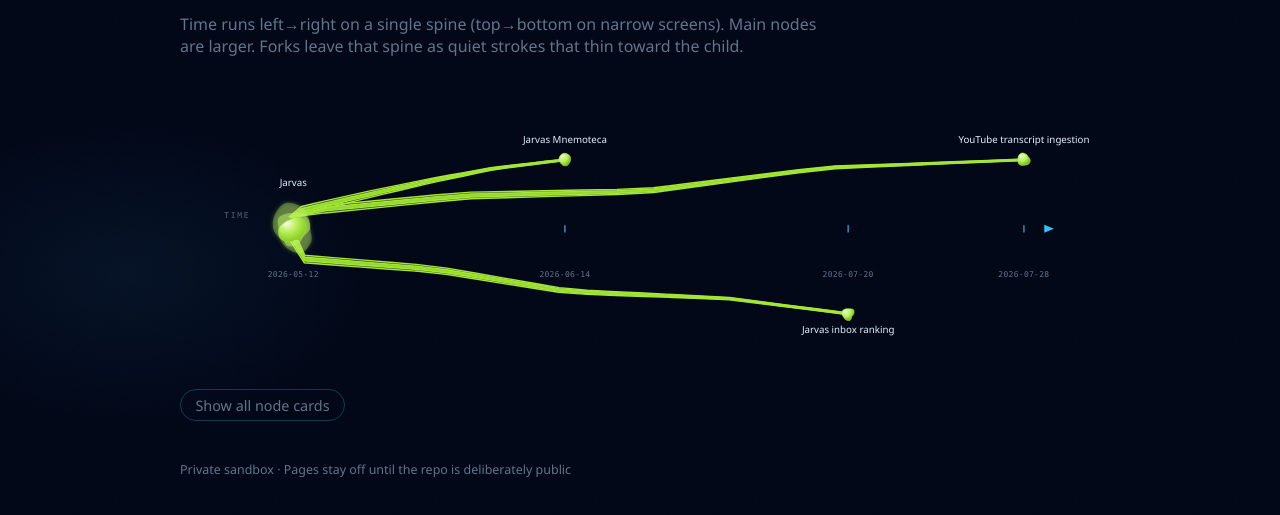
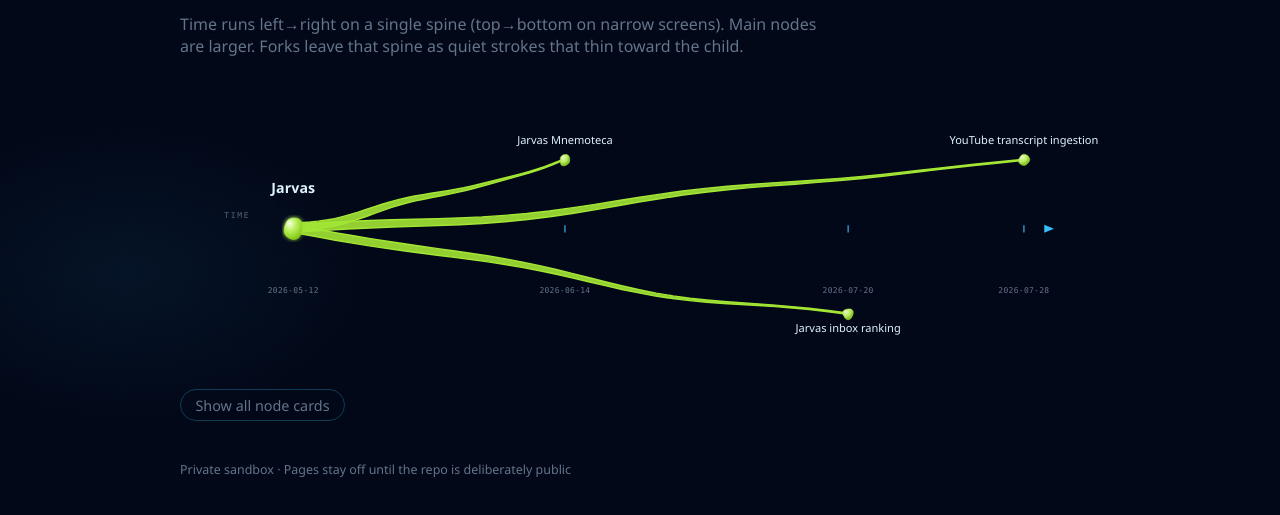
Before and after one commit to peterdays/loom, a plain HTML site: page public/index.html in a window 1280 px wide. Shown: the part 207-722 px from the top of the page. Drawn offline with Linux system fonts and the light colour scheme.

Commit message:
Refine organic timeline hyphae

```diff
--- a/public/app.js
+++ b/public/app.js
@@ -168,7 +168,7 @@
   // Leave deliberate breathing room above and below the horizontal spine:
   // hub halos, titles, and chronology labels should never compete.
   let maxUp = 104;
-  let maxDown = 82;
+  let maxDown = 108;
   let maxRight = 210;
   for (const item of items) {
     const c = Math.abs(crossOf(item.side));
@@ -321,134 +321,47 @@
 }
 
 /**
- * Build the main hypha point chain: peel off the straight time spine, then
- * meander. Amplitude / sample density / jitter come from fork style.
- * Seeded from child project id. Nested sibling lanes stay quieter.
+ * One cubic centerline per hypha. It starts and ends on the actual node rims,
+ * so sibling forks fan out naturally without a stack of center-originating
+ * strokes. Sampling this single curve later gives its closed tapered outline.
  */
-function moldHyphaPoints(p, c, vertical, rnd, style) {
-  const st = style || FORK_STYLES[DEFAULT_FORK_STYLE];
+function moldHyphaPoints(p, c, vertical, rnd) {
   const nested = (p.side || 0) !== 0;
-  const spine = p.spine ?? (vertical ? p.x : p.y);
   const dx = c.x - p.x;
   const dy = c.y - p.y;
-  const dist = Math.hypot(dx, dy) || 1;
-  const ampScale = st.ampScale ?? 1;
-  const midScale = st.midScale ?? 1;
-  const peelScale = st.peelScale ?? 1;
-  const microScale = st.microScale ?? 1;
-  const pointJitter = st.jitter ?? 0;
-
-  let outX = 0;
-  let outY = 0;
-  if (vertical) outX = Math.sign(c.x - spine) || 1;
-  else outY = Math.sign(c.y - spine) || Math.sign(c.side) || -1;
-
-  // Peel off the spine before wandering. Downward forks clear the date labels.
-  let peel = 0;
-  if (!nested) peel = vertical ? 28 : (outY > 0 ? 46 : 26);
-  peel = Math.min(peel * peelScale, dist * 0.4);
-  const ampBase = nested
-    ? Math.min(10, 4.5 + dist * 0.032)
-    : Math.min(30, 13 + dist * 0.032);
-  const amp = ampBase * ampScale;
-
-  const pts = [{ x: p.x, y: p.y }];
-  const latX = vertical ? 0 : 1;
-  const latY = vertical ? 1 : 0;
-  if (peel > 6) {
-    // Calm/ribbon: fewer peel waypoints → smoother organic leave.
-    const peelSteps = midScale < 0.4 ? 2 : midScale < 0.55 ? 3 : 4;
-    const j1 = (rnd() * 2 - 1) * Math.min(9, amp * 0.48);
-    const j2 = (rnd() * 2 - 1) * Math.min(7, amp * 0.32);
-    if (peelSteps <= 2) {
-      pts.push({
-        x: p.x + outX * peel * 0.45 + latX * j1 * 0.5,
-        y: p.y + outY * peel * 0.45 + latY * j1 * 0.5,
-      });
-      pts.push({
-        x: p.x + outX * peel + latX * j2 * 0.35,
-        y: p.y + outY * peel + latY * j2 * 0.35,
-      });
-    } else if (peelSteps === 3) {
-      pts.push({
-        x: p.x + outX * peel * 0.35 + latX * j1,
-        y: p.y + outY * peel * 0.35 + latY * j1,
-      });
-      pts.push({
-        x: p.x + outX * peel * 0.72 + latX * j2 * 0.45,
-        y: p.y + outY * peel * 0.72 + latY * j2 * 0.45,
-      });
-      pts.push({
-        x: p.x + outX * peel + latX * j2 * 0.4,
-        y: p.y + outY * peel + latY * j2 * 0.4,
-      });
-    } else {
-      pts.push({
-        x: p.x + outX * peel * 0.32 + latX * j1,
-        y: p.y + outY * peel * 0.32 + latY * j1,
-      });
-      pts.push({
-        x: p.x + outX * peel * 0.62 + latX * j2 * 0.4,
-        y: p.y + outY * peel * 0.62 + latY * j2 * 0.4,
-      });
-      pts.push({
-        x: p.x + outX * peel * 0.88 + latX * j2,
-        y: p.y + outY * peel * 0.88 + latY * j2,
-      });
-      pts.push({
-        x: p.x + outX * peel + latX * j2 * 0.55,
-        y: p.y + outY * peel + latY * j2 * 0.55,
-      });
-    }
+  const centerDist = Math.hypot(dx, dy) || 1;
+  const ux = dx / centerDist;
+  const uy = dy / centerDist;
+  const startR = nodeRadius(p) * 0.94;
+  const endR = nodeRadius(c) * 0.96;
+  const start = { x: p.x + ux * startR, y: p.y + uy * startR };
+  const end = { x: c.x - ux * endR, y: c.y - uy * endR };
+  const dist = Math.hypot(end.x - start.x, end.y - start.y) || 1;
+  const nx = -uy;
+  const ny = ux;
+  const signedSway = () => (rnd() < 0.5 ? -1 : 1) * (0.45 + rnd() * 0.55);
+  // Constrained, uneven drift: more like a growing hypha than a broad S-curve.
+  const bend = signedSway() * Math.min(nested ? 6 : 14, dist * 0.055);
+  const twistA = signedSway() * Math.min(nested ? 4 : 8, dist * 0.032);
+  const twistB = signedSway() * Math.min(nested ? 2 : 4, dist * 0.016);
+  const phaseA = rnd() * Math.PI * 2;
+  const phaseB = rnd() * Math.PI * 2;
+  const c1 = { x: start.x + ux * dist * 0.32 + nx * bend, y: start.y + uy * dist * 0.32 + ny * bend };
+  const c2 = { x: end.x - ux * dist * 0.25 + nx * bend * 0.45, y: end.y - uy * dist * 0.25 + ny * bend * 0.45 };
+  const pts = [];
+  for (let i = 0; i <= 24; i++) {
+    const t = i / 24;
+    const mt = 1 - t;
+    const sway = Math.sin(Math.PI * t) * (
+      twistA * Math.sin(Math.PI * 2 * t + phaseA) +
+      twistB * Math.sin(Math.PI * 4 * t + phaseB)
+    );
+    pts.push({
+      x: mt ** 3 * start.x + 3 * mt ** 2 * t * c1.x + 3 * mt * t ** 2 * c2.x + t ** 3 * end.x + nx * sway,
+      y: mt ** 3 * start.y + 3 * mt ** 2 * t * c1.y + 3 * mt * t ** 2 * c2.y + t ** 3 * end.y + ny * sway,
+    });
   }
-
-  const ax = pts[pts.length - 1].x;
-  const ay = pts[pts.length - 1].y;
-  const ex = c.x - ax;
-  const ey = c.y - ay;
-  const el = Math.hypot(ex, ey) || 1;
-  const pxn = -ey / el;
-  const pyn = ex / el;
-  const ox = vertical ? outX : 0;
-  const oy = vertical ? 0 : outY;
-  const denseMid = el < 70 ? 3 : el < 140 ? 5 : el < 240 ? 7 : el < 380 ? 9 : 11;
-  const nMid = Math.max(2, Math.round(denseMid * midScale));
-  let prevT = 0.04;
-  for (let i = 1; i <= nMid; i++) {
-    const t = i / (nMid + 1);
-    const jitter = (rnd() - 0.5) * (0.06 + 0.04 * midScale);
-    const tt = Math.min(0.94, Math.max(prevT + 0.05, t + jitter));
-    prevT = tt;
-    const taper = Math.sin(Math.PI * tt);
-    // Ribbon uses a low midScale, so the meander stays a gentle S-curve.
-    const flipChance = midScale > 0.55 ? 0.18 : 0.06;
-    const side = (i % 2 === 0 ? 1 : -1) * (rnd() < flipChance ? -1 : 1);
-    const gain = midScale > 0.55 ? (0.35 + rnd() * 0.9) : (0.45 + rnd() * 0.45);
-    const micro = (rnd() * 2 - 1) * amp * 0.22 * taper * microScale;
-    const w = side * gain * amp * taper + micro;
-    const outwardBoost = (0.1 + rnd() * 0.42) * amp * taper * (nested ? 0.18 : 1) * Math.min(1, ampScale + 0.2);
-    let x = ax + ex * tt + pxn * w + ox * outwardBoost;
-    let y = ay + ey * tt + pyn * w + oy * outwardBoost;
-    if (!nested && !vertical) {
-      if (outY < 0) y = Math.min(y, spine - 7);
-      else y = Math.max(y, spine + 44);
-    } else if (!nested && vertical) {
-      x = Math.max(x, spine + 10);
-    }
-    pts.push({ x, y });
-  }
-  pts.push({ x: c.x, y: c.y });
-
-  // Paper-pen jitter for ink-etched (skip endpoints so nodes stay clean).
-  if (pointJitter > 0 && pts.length > 2) {
-    for (let i = 1; i < pts.length - 1; i++) {
-      pts[i] = {
-        x: pts[i].x + (rnd() * 2 - 1) * pointJitter,
-        y: pts[i].y + (rnd() * 2 - 1) * pointJitter,
-      };
-    }
-  }
-  return { pts, nested, amp, el, outX, outY, spine };
+  return { pts, nested, amp: Math.abs(bend), el: dist, outX: ux, outY: uy, spine: p.spine };
 }
 
 /**
@@ -567,7 +480,7 @@
  * keeps thinning instead of dropping to a constant stroke.
  */
 function taperRibbon(pts, t0, t1, widthAt) {
-  const steps = 20;
+  const steps = 32;
   const left = [];
   const right = [];
   const span = Math.max(0.08, t1 - t0);
@@ -626,22 +539,22 @@
  */
 function organicBlob(cx, cy, radius, seed) {
   const rnd = mulberry32(hashSeed(String(seed || "blob")));
-  const count = 10;
-  const amp1 = 0.12 + rnd() * 0.07;
-  const amp2 = 0.055 + rnd() * 0.04;
+  const count = 12;
+  const amp1 = 0.055 + rnd() * 0.035;
+  const amp2 = 0.022 + rnd() * 0.02;
   const f1 = 2 + Math.floor(rnd() * 2);
   const f2 = 3 + Math.floor(rnd() * 2);
   const ph1 = rnd() * Math.PI * 2;
   const ph2 = rnd() * Math.PI * 2;
   const bulgeAt = rnd() * Math.PI * 2;
-  const bulge = 0.17 + rnd() * 0.11;
+  const bulge = 0.08 + rnd() * 0.06;
   const pts = [];
   for (let i = 0; i < count; i++) {
     const t = (i / count) * Math.PI * 2;
     let k = 1 + amp1 * Math.sin(f1 * t + ph1) + amp2 * Math.sin(f2 * t + ph2);
     const dAng = Math.atan2(Math.sin(t - bulgeAt), Math.cos(t - bulgeAt));
     k += bulge * Math.exp(-(dAng * dAng) / 0.28);
-    const rr = Math.max(radius * 0.72, radius * k);
+    const rr = Math.max(radius * 0.86, radius * k);
     pts.push({ x: cx + Math.cos(t) * rr, y: cy + Math.sin(t) * rr });
   }
   return closedBlob(pts);
@@ -650,7 +563,7 @@
 /** The same deterministic radius is used by both the blob and its hyphae. */
 function nodeRadius(n) {
   const rnd = mulberry32(hashSeed(String(n.id || "") + ":size"));
-  return (n.depth || 0) === 0 ? 13.4 + rnd() * 1.4 : 6.2 + rnd() * 0.9;
+  return (n.depth || 0) === 0 ? 10.8 + rnd() * 1.1 : 5.6 + rnd() * 0.7;
 }
 
 function nodeShape(n, kind) {
@@ -690,13 +603,11 @@
     const hub = (n.depth || 0) === 0;
     const core = nodeRadius(n);
     const fill = hub ? "hubBlobGradient" : "tipBlobGradient";
-    const body = `<path class="orb orb-blob" style="fill: url(#${fill})" d="${organicBlob(n.x, n.y, core, String(n.id || "") + ":core")}"/>`;
-    if (!hub) return body;
-    const halo = core * 1.7;
-    const mid = core * 1.28;
-    return `<path class="orb orb-halo" d="${organicBlob(n.x, n.y, halo, String(n.id || "") + ":halo")}"${glow}/>` +
-      `<path class="orb orb-mid" d="${organicBlob(n.x, n.y, mid, String(n.id || "") + ":mid")}"/>` +
-      body;
+    const body = `<path class="orb orb-blob${hub ? " hub-orb" : ""}" style="fill: url(#${fill})" d="${organicBlob(n.x, n.y, core, String(n.id || "") + ":shape")}"${hub ? glow : ""}/>`;
+    if (!hub) {
+      return body;
+    }
+    return body;
   }
   return `<circle class="orb" cx="${n.x}" cy="${n.y}" r="${r}"${glow}/>`;
 }
@@ -704,6 +615,7 @@
 function nodeLabel(n, opts) {
   const label = escapeHtml(n.title || "");
   const vertical = n.vertical;
+  const labelClass = (n.depth || 0) === 0 ? "node-label node-label-root" : "node-label node-label-child";
   if (vertical) {
     const tx = n.x + ((n.depth || 0) === 0 ? nodeRadius(n) * 1.7 + 12 : nodeRadius(n) + 10);
     if (opts.stamp) {
@@ -712,10 +624,10 @@
       const ty = n.y - th / 2 - 7;
       return `<g class="stamp-label">
         <rect class="stamp" x="${tx}" y="${ty}" width="${tw}" height="${th}"/>
-        <text x="${tx + 5}" y="${ty + 10.5}" text-anchor="start">${label}</text>
+        <text class="${labelClass}" x="${tx + 5}" y="${ty + 10.5}" text-anchor="start">${label}</text>
       </g>`;
     }
-    return `<text x="${tx}" y="${n.y - 2}" text-anchor="start">${label}</text>`;
+    return `<text class="${labelClass}" x="${tx}" y="${n.y - 2}" text-anchor="start">${label}</text>`;
   }
   const outward = n.side === 0 ? -1 : Math.sign(n.side);
   if (opts.stamp) {
@@ -725,12 +637,12 @@
     const tyBox = outward < 0 ? n.y - (n.side === 0 ? 36 : 28) : n.y + 14;
     return `<g class="stamp-label">
       <rect class="stamp" x="${tx}" y="${tyBox}" width="${tw}" height="${th}"/>
-      <text x="${n.x}" y="${tyBox + 10.5}" text-anchor="middle">${label}</text>
-    </g>`;
+      <text class="${labelClass}" x="${n.x}" y="${tyBox + 10.5}" text-anchor="middle">${label}</text>
+      </g>`;
   }
-  const lift = n.side === 0 ? ((n.depth || 0) === 0 ? 48 : 24) : nodeRadius(n) + 12;
+  const lift = n.side === 0 ? ((n.depth || 0) === 0 ? 40 : 22) : nodeRadius(n) + 12;
   const ty = outward < 0 ? n.y - lift : n.y + nodeRadius(n) + 15;
-  return `<text x="${n.x}" y="${ty}" text-anchor="middle">${label}</text>`;
+  return `<text class="${labelClass}" x="${n.x}" y="${ty}" text-anchor="middle">${label}</text>`;
 }
 
 
@@ -822,7 +734,7 @@
     if (vertical) {
       return `<text class="tick-label" x="${spine - 8}" y="${n.main + 3}" text-anchor="end">${date}</text>`;
     }
-    return `<text class="tick-label" x="${n.main}" y="${spine + 54}" text-anchor="middle">${date}</text>`;
+    return `<text class="tick-label" x="${n.main}" y="${spine + 72}" text-anchor="middle">${date}</text>`;
   }).join("");
 
   const branches = nodes.filter((n) => n.parent && byId[n.parent]).map((n) => {
@@ -831,31 +743,18 @@
     if (opts.edges === "mold") {
       const bundle = moldForkBundle(parent, n, vertical);
       const { start, end } = forkTaperWidths(parent.depth || 0);
-      let len = 0;
-      for (let i = 1; i < bundle.pts.length; i++) {
-        len += Math.hypot(bundle.pts[i].x - bundle.pts[i - 1].x, bundle.pts[i].y - bundle.pts[i - 1].y);
-      }
-      len = Math.max(1, len);
-      const parentR = nodeRadius(parent);
-      const childR = nodeRadius(n);
-      const t0 = Math.min(0.42, parentR / len);
-      const t1 = Math.max(t0 + 0.2, 1 - childR / len);
       const ease = (u) => {
         const t = Math.max(0, Math.min(1, u));
         return t * t * (3 - 2 * t);
       };
-      const outer = taperRibbon(bundle.pts, t0, t1, (u) => start + (end * 1.45 - start) * ease(u));
-      const inner = taperRibbon(bundle.pts, t0, t1, (u) => start * 0.46 + (end - start * 0.46) * ease(u));
+      const ribbon = taperRibbon(bundle.pts, 0, 1, (u) => start + (end - start) * ease(u));
       const loops = bundle.anastomoses.map((ad) =>
         `<path class="edge mold-anas" d="${ad}"/>`
       ).join("");
       const whisk = bundle.whiskers.map((wd) =>
         `<path class="edge mold-whisker" d="${wd}"/>`
       ).join("");
-      return loops +
-        `<path class="edge mold-taper mold-taper-outer" d="${outer}"/>` +
-        `<path class="edge mold-taper mold-taper-inner" d="${inner}"/>` +
-        whisk;
+      return loops + `<path class="edge mold-taper mold-taper-inner" d="${ribbon}"/>` + whisk;
     }
     const d = edgePath(parent, n, opts.edges, vertical);
     return `<path class="edge" d="${d}"${dash}${filt}/>`;
--- a/public/styles.css
+++ b/public/styles.css
@@ -437,6 +437,8 @@
 .graph .anchor { fill: var(--spine); }
 .graph .edge { stroke: var(--branch); stroke-width: var(--edge-width); }
 .graph .node text { fill: var(--text); font-family: inherit; font-size: 11px; }
+.graph .node text.node-label-child { font-size: 12.5px; font-weight: 500; }
+.graph .node text.node-label-root { font-size: 16px; font-weight: 650; letter-spacing: 0.01em; }
 .graph .node:hover .orb,
 .graph .node.active .orb { fill: var(--accent); }
 .graph .node.active .orb { stroke: var(--node); stroke-width: 2.5; }
```
